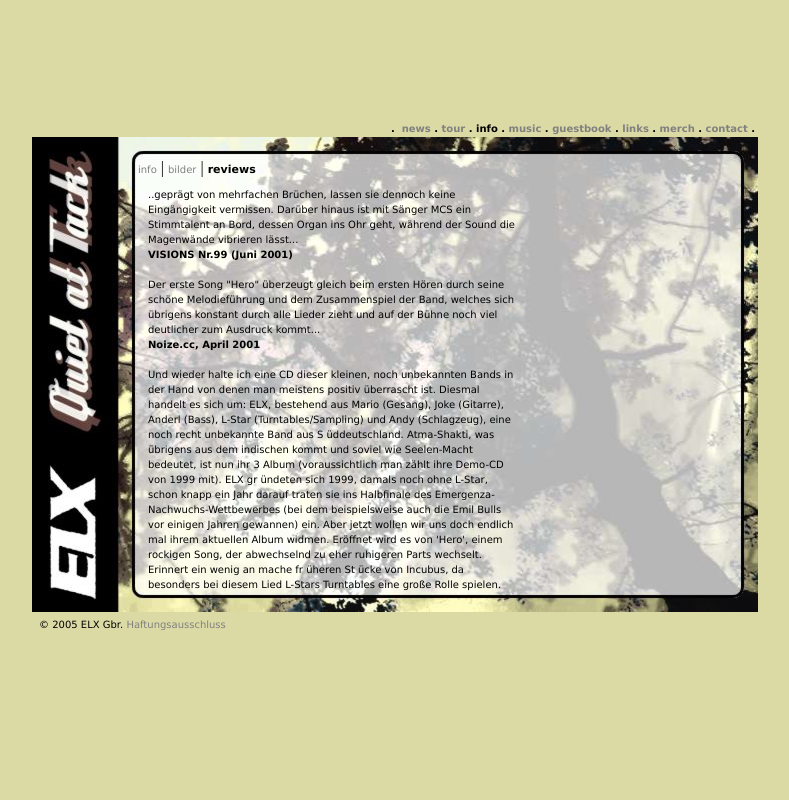
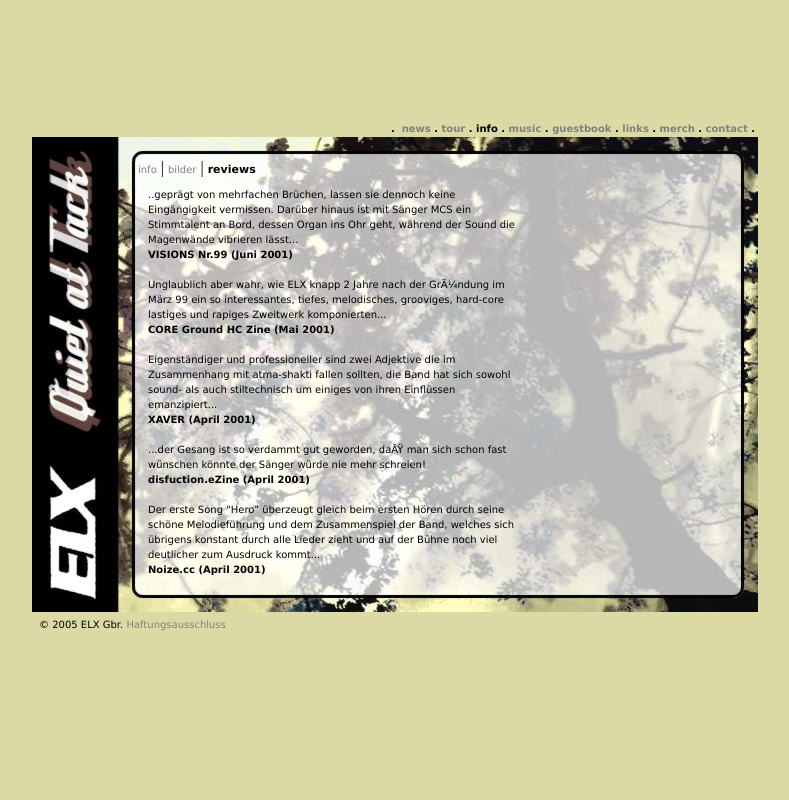
Before and after one commit to elxmusic/elxmusic.github.io, a plain HTML site: page reviews.html in a window 1280 px wide. Shown: the whole page, without its empty margins (245-1034 px from the left). Drawn offline with Linux system fonts and the light colour scheme.

Commit message:
Update reviews.html
update reviews

```diff
--- a/reviews.html
+++ b/reviews.html
@@ -78,24 +78,43 @@
                                                         vermissen. Dar&uuml;ber hinaus ist mit S&auml;nger MCS ein
                                                         Stimmtalent an Bord, dessen Organ ins Ohr
                                                         geht, w&auml;hrend der Sound die Magenw&auml;nde vibrieren
-                                                        l&auml;sst...</span><br>
-                                                    <span class=tf>VISIONS Nr.99 (Juni 2001)</span><br><br>
+                                                        l&auml;sst...</span><br />
+                                                    <span class=tf>VISIONS Nr.99 (Juni 2001)</span><br /><br />
+                                                    <span class=tn>Unglaublich aber wahr, wie ELX knapp 2 Jahre nach der
+                                                        Gründung im M&auml;rz 99 ein so interessantes, tiefes,
+                                                        melodisches,
+                                                        grooviges, hard-core lastiges und rapiges Zweitwerk
+                                                        komponierten...</span><br />
+                                                    <span class=tf>CORE Ground HC Zine (Mai 2001)</span><br /><br />
+                                                    <span class=tn>Eigenst&auml;ndiger und professioneller sind zwei
+                                                        Adjektive die im Zusammenhang mit atma-shakti fallen
+                                                        sollten, die Band hat sich sowohl sound- als auch stiltechnisch
+                                                        um einiges von ihren Einfl&uuml;ssen emanzipiert...</span><br />
+                                                    <span class=tf>XAVER (April 2001)</span><br /><br />
+                                                    <span class=tn>...der Gesang ist so verdammt gut geworden, daß man
+                                                        sich schon fast w&uuml;nschen k&ouml;nnte der S&auml;nger
+                                                        w&uuml;rde nie mehr
+                                                        schreien!</span><br />
+                                                    <span class=tf>disfuction.eZine (April 2001)</span><br /><br />
                                                     <span class=tn>Der erste Song "Hero" &uuml;berzeugt gleich beim
                                                         ersten H&ouml;ren durch seine sch&ouml;ne
                                                         Melodief&uuml;hrung und dem Zusammenspiel der Band, welches sich
                                                         &uuml;brigens konstant durch alle
                                                         Lieder zieht und auf der B&uuml;hne noch viel deutlicher zum
-                                                        Ausdruck kommt...</span><br>
-                                                    <span class=tf>Noize.cc, April 2001</span><br><br>
+                                                        Ausdruck kommt...</span><br />
+                                                    <span class=tf>Noize.cc (April 2001)</span><br /><br />
                                                     <span class=tn>Und wieder halte ich eine CD dieser kleinen, noch
                                                         unbekannten Bands in der Hand von denen man
-                                                        meistens positiv  &uuml;berrascht ist. Diesmal handelt es sich um:
+                                                        meistens positiv &uuml;berrascht ist. Diesmal handelt es sich
+                                                        um:
                                                         ELX, bestehend aus Mario (Gesang), Joke
                                                         (Gitarre), Anderl (Bass), L-Star (Turntables/Sampling) und Andy
                                                         (Schlagzeug), eine noch recht unbekannte
-                                                        Band aus S &uuml;ddeutschland. Atma-Shakti, was  &uuml;brigens aus dem
+                                                        Band aus S &uuml;ddeutschland. Atma-Shakti, was &uuml;brigens
+                                                        aus dem
                                                         indischen kommt und soviel wie Seelen-Macht
-                                                        bedeutet, ist nun ihr 3 Album (voraussichtlich man z&auml;hlt ihre
+                                                        bedeutet, ist nun ihr 3 Album (voraussichtlich man z&auml;hlt
+                                                        ihre
                                                         Demo-CD von 1999 mit). ELX gr &uuml;ndeten sich
                                                         1999, damals noch ohne L-Star, schon knapp ein Jahr darauf
                                                         traten sie ins Halbfinale des
@@ -105,7 +124,8 @@
                                                         aktuellen Album widmen. Er&ouml;ffnet wird es
                                                         von 'Hero', einem rockigen Song, der abwechselnd zu eher
                                                         ruhigeren Parts wechselt. Erinnert ein wenig an
-                                                        mache fr &uuml;heren St &uuml;cke von Incubus, da besonders bei diesem Lied
+                                                        mache fr &uuml;heren St &uuml;cke von Incubus, da besonders bei
+                                                        diesem Lied
                                                         L-Stars Turntables eine gro&szlig;e Rolle
                                                         spielen. Der darauf folgende Titelsong ist ruhig und
                                                         melancholisch. Hier unterstreicht S&auml;nger Marios
@@ -115,13 +135,15 @@
                                                         Band - den Red Hot Chili Peppers.
                                                         Stilistisch zwar keine Neuentdeckung aber ohne wenn und aber ein
                                                         guter Song. Abschlie&szlig;end kann man nur
-                                                        sagen, dass ELX viele gesch &uuml;tzte Bands vereint und dies recht
+                                                        sagen, dass ELX viele gesch &uuml;tzte Bands vereint und dies
+                                                        recht
                                                         gut mit eigenen Einfl &uuml;ssen
-                                                        mixt.</span><br>
-                                                    <span class=tf>(verena - evilrockshard.de)</span><br><br>
+                                                        mixt.</span><br />
+                                                    <span class=tf>(verena - evilrockshard.de)</span><br /><br />
                                                     <span class=tn>Nachdem ELX vor einiger Zeit ihre Dazed-EP
                                                         ver&ouml;ffentlicht haben, gibt es nun neuen Stoff von
-                                                        dem F &uuml;nfer aus S &uuml;ddeutschland. Die Scheibe klingt diesmal um
+                                                        dem F &uuml;nfer aus S &uuml;ddeutschland. Die Scheibe klingt
+                                                        diesmal um
                                                         einiges besser als der Vorg&auml;nger. Schienen
                                                         dort Gitarren und Schlagzeugpassagen noch zu seicht, krachen die
                                                         Gitarren diesmal wesentlich wuchtiger
@@ -129,15 +151,18 @@
                                                         nun mit E-Sea Records ein kleines
                                                         Memminger Label gefunden hat, das der Band in dieser Hinsicht
                                                         die n&ouml;tige Unterst &uuml;tzung geben kann. Die
-                                                        Vergleiche, die mit ELX gemacht werden, k&ouml;nnen sich durchaus
+                                                        Vergleiche, die mit ELX gemacht werden, k&ouml;nnen sich
+                                                        durchaus
                                                         h&ouml;ren lassen: Living Colour, Alice In
                                                         Chains, Pearl Jam oder auch die Red Hot Chili Peppers. Letztere
-                                                        scheinen  &uuml;brigens bei dem Song 'Dazed
-                                                        Revolt' einen enorm gro&szlig;en Einflu&szlig; gehabt zu haben... Vier neue
+                                                        scheinen &uuml;brigens bei dem Song 'Dazed
+                                                        Revolt' einen enorm gro&szlig;en Einflu&szlig; gehabt zu
+                                                        haben... Vier neue
                                                         Songs plus ein alter von der Dazed-EP
                                                         finden sich auf der aktuellen Scheibe. Der Gesang erscheint mir
                                                         an manchen Stellen noch etwas
-                                                        ausdrucksschwach, und es klingt irgendwie so, als w &uuml;rde bei
+                                                        ausdrucksschwach, und es klingt irgendwie so, als w &uuml;rde
+                                                        bei
                                                         jedem St &uuml;ck ein anderer S&auml;nger hinter'm
                                                         Mikro stehen. Was im Vergleich zum Vorg&auml;nger aber angenehm
                                                         auff &uuml;llt, ist, dass man nicht mehr so
@@ -145,13 +170,14 @@
                                                         Nat &uuml;rlich gibt es immer Bands, mit denen
                                                         man Newcomer vergleicht, sogar verglichen sollte, aber die Band
                                                         klingt inzwischen um einiges mehr nach
-                                                        sich selbst, als noch zuvor.</span><br>
-                                                    <span class=tf>(Robin - wasteofmind.de)</span><br><br>
+                                                        sich selbst, als noch zuvor.</span><br />
+                                                    <span class=tf>(Robin - wasteofmind.de)</span><br /><br />
                                                     <span class=tn>Richtig krachen lassen es ELX auf ihrer zweiten EP
                                                         ganz im Stile von modern getrimmten
                                                         Crossover. Im Gegensatz zu manch anderen Deutschen Bands, so
                                                         4Lyn und den Emil Bulls, biedern sich die
-                                                        f &uuml;nf Jungs aus S &uuml;ddeutschland nicht am Newrock Trend an, sondern
+                                                        f &uuml;nf Jungs aus S &uuml;ddeutschland nicht am Newrock Trend
+                                                        an, sondern
                                                         behalten ihr eigenes Gesicht bei. Damit
                                                         beweisen sie, dass man trotzdem immer noch modern klingen und
                                                         richtig rocken kann, auch abseits der
@@ -160,8 +186,8 @@
                                                         auf, und beherrschen alle sicher. Nicht nur frischer Eifer
                                                         sondern auch Abgekl&auml;rtheit spiegelt sich im
                                                         Sound wieder, und deshalb ist 'Atma Shakti' auch unbedingt
-                                                        empfehlenswert. Wertung 7/10.</span><br>
-                                                    <span class=tf>(Steven Giger - bumbanet.de)</span><br><br></p>
+                                                        empfehlenswert. Wertung 7/10.</span><br />
+                                                    <span class=tf>(Steven Giger - bumbanet.de)</span><br /><br /></p>
                                             </span>
                                         </div>
                                     </td>
```
